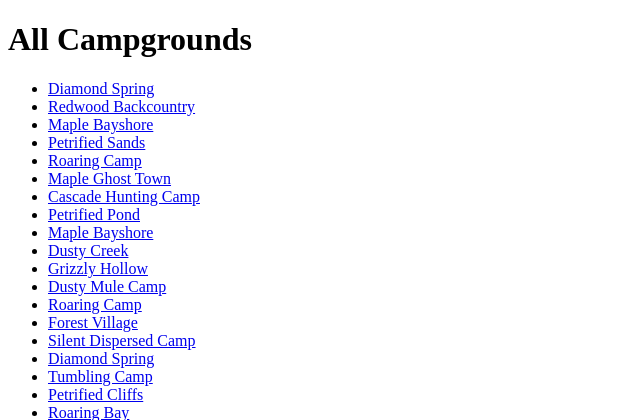
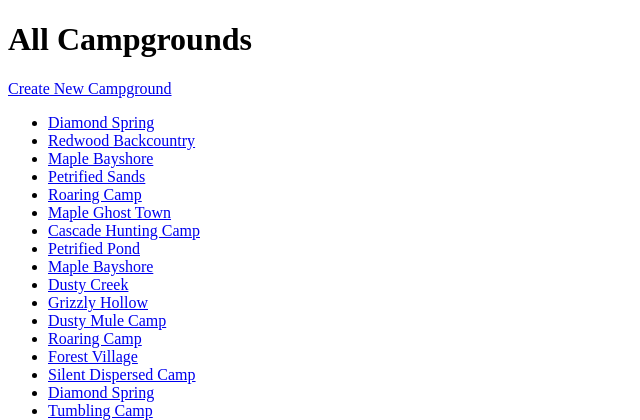
Before and after one commit to jamescervantes831/YelpCamp, a Node server app: page /campground in a window 1280 px wide. Shown: the top 420 px of the page, without its empty margins (0-640 px from the left). Run offline with Node 20, Linux system fonts and the light colour scheme; data comes from the database, SQL or seed files in the repository; some libraries are stand-ins or nearby versions.

Commit message:
can now create new campgrounds

```diff
--- a/app.js
+++ b/app.js
@@ -22,6 +22,8 @@ const app = express()
 app.set('views', path.join(__dirname, 'views'))
 app.set('view engine', 'ejs')
 
+app.use(express.urlencoded({ extended: true }))
+
 app.get('/', async (req, res) =>{
     res.render('home')
 })
@@ -30,10 +32,26 @@ app.get('/campground', async (req, res) =>{
     const campgrounds = await Campground.find({})
     res.render('campgrounds/index', { campgrounds })
 })
+app.get('/campground/new', (req, res) => {
+    res.render('campgrounds/new');
+})
 app.get('/campground/:id', async (req, res) => {
     const campground = await Campground.findById(req.params.id);
     res.render('campgrounds/show', { campground })
 })
+app.post('/campground', (req, res) => {
+    const title = req.body.campground.title
+    const location = req.body.campground.location
+    Campground.insertMany({
+        title: title,
+        location: location
+    }).then(result =>{
+        res.redirect('/campground')
+    }).catch(err => {
+        console.log(err)
+        res.send(err)
+    })
+})
 app.listen(3000, () => {
     console.log('serving on port 3000')
 })
--- a/views/campgrounds/index.ejs
+++ b/views/campgrounds/index.ejs
@@ -10,6 +10,7 @@
 
 
     <h1>All Campgrounds</h1>
+    <a href="/campground/new">Create New Campground</a>
     <ul>
             <% for(let campground of campgrounds){ %>
                 <li><a href="/campground/<%= campground._id %> "><%= campground.title %></a></li>
--- a/views/campgrounds/show.ejs
+++ b/views/campgrounds/show.ejs
@@ -9,6 +9,8 @@
 
     <h1><%= campground.title %> </h1>
     <h2><%= campground.location %> </h2>
-
+    <footer>
+        <a href="/campground">All Campground</a>
+    </footer>
 </body>
 </html>
```
Also changed, not shown: views/campgrounds/new.ejs (added, +24 -0 lines), views/home.ejs (+2 -14 lines).
